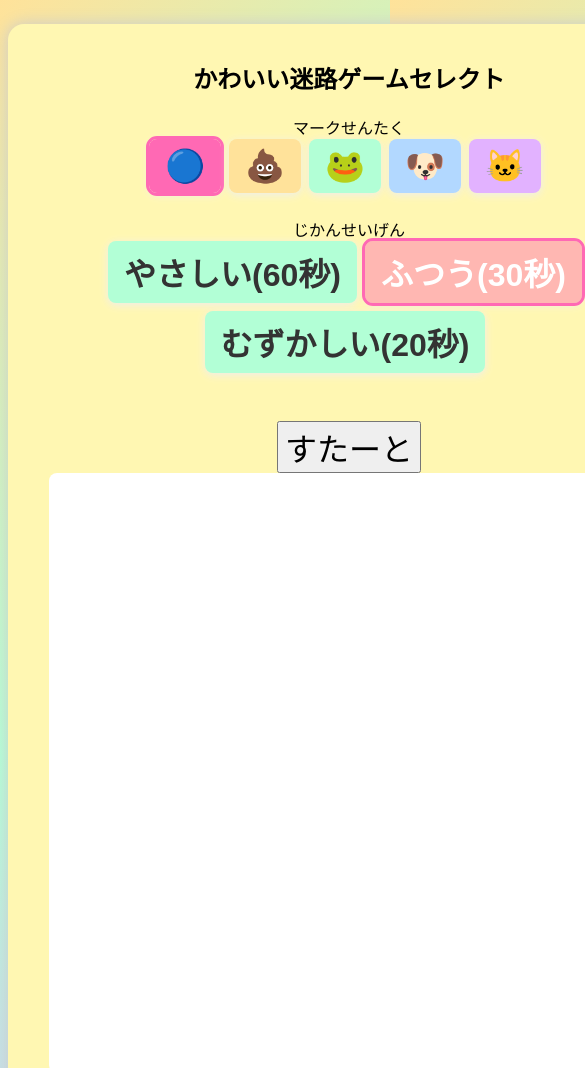
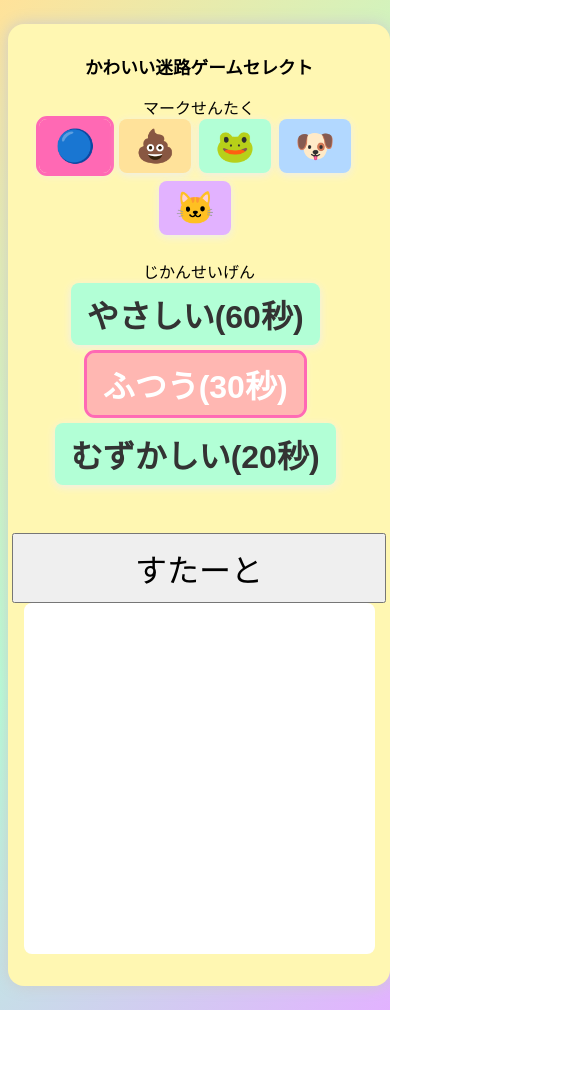
Before and after one commit to ore228/fu_site, a plain HTML site: page maze_game.html in a window 390 px wide. Shown: the top 1068 px of the page, 585 px wide, since content can reach past the window. After the commit the page ends 1010 px from the top, so only its background shows below. Drawn offline with Linux system fonts and the light colour scheme.

Commit message:
250915-5

```diff
--- a/maze_game.html
+++ b/maze_game.html
@@ -2,6 +2,7 @@
 <html lang="ja">
 <head>
   <meta charset="UTF-8">
+  <meta name="viewport" content="width=device-width, initial-scale=1.0">
   <title>迷路ゲーム</title>
   <style>
     body {
@@ -9,6 +10,37 @@
       font-family: 'Arial', sans-serif;
     }
     #game-container { width: 650px; margin: 24px auto; background: #fff7b2; border-radius: 16px; box-shadow: 0 0 16px #ccc; padding: 16px; }
+
+    @media (max-width: 700px) {
+      #game-container {
+        width: 98vw;
+        min-width: 0;
+        padding: 4vw 1vw;
+        box-sizing: border-box;
+      }
+      #maze-canvas {
+        width: 90vw !important;
+        height: 90vw !important;
+        max-width: 98vw;
+        max-height: 98vw;
+      }
+      .mark-btn, .time-btn {
+        font-size: 1.2rem;
+        padding: 6px 10px;
+      }
+      #start-btn, #restart-btn {
+        font-size: 1.2rem;
+        padding: 10px 0;
+        width: 100%;
+        box-sizing: border-box;
+      }
+      h2 {
+        font-size: 1.1rem;
+      }
+      #warn, #timer, #result {
+        font-size: 1rem;
+      }
+    }
   #start-screen { display: block; }
     .center { text-align: center; }
     .mark-btn {
```
